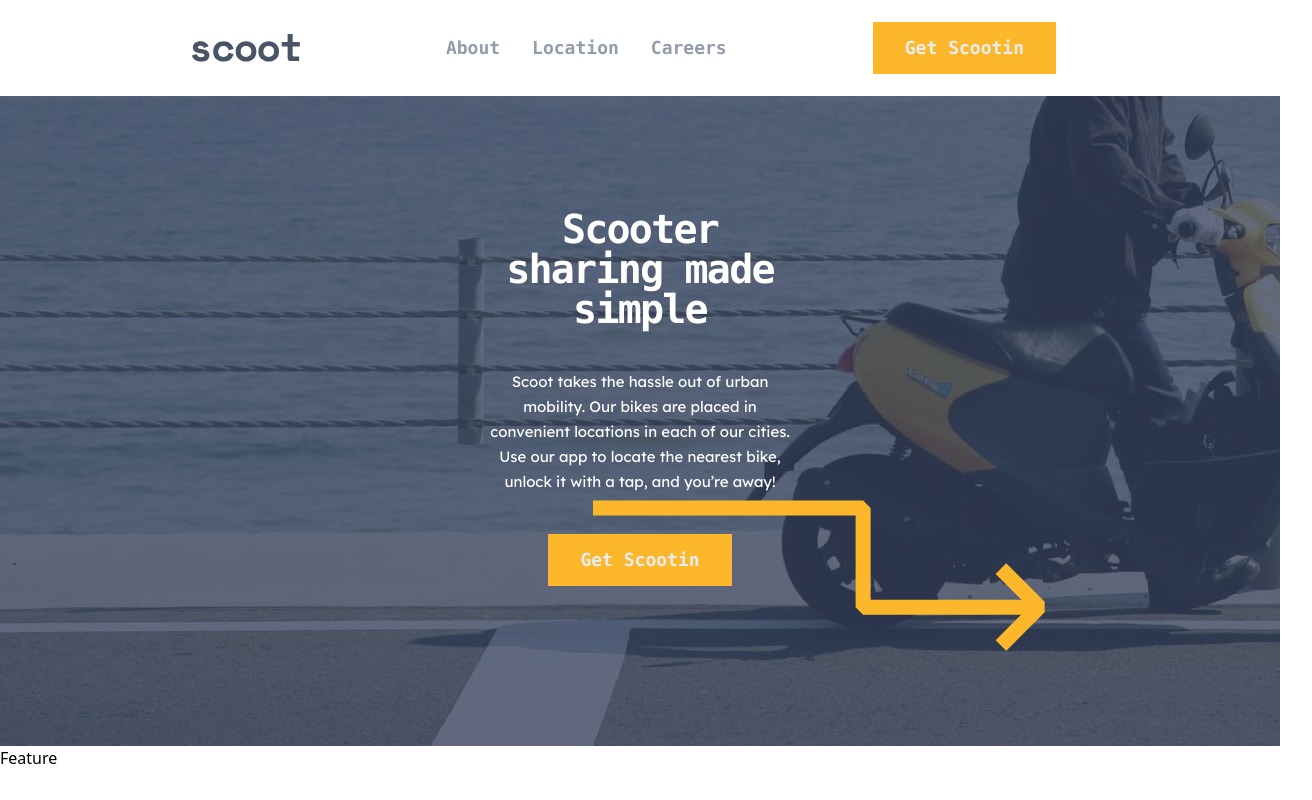
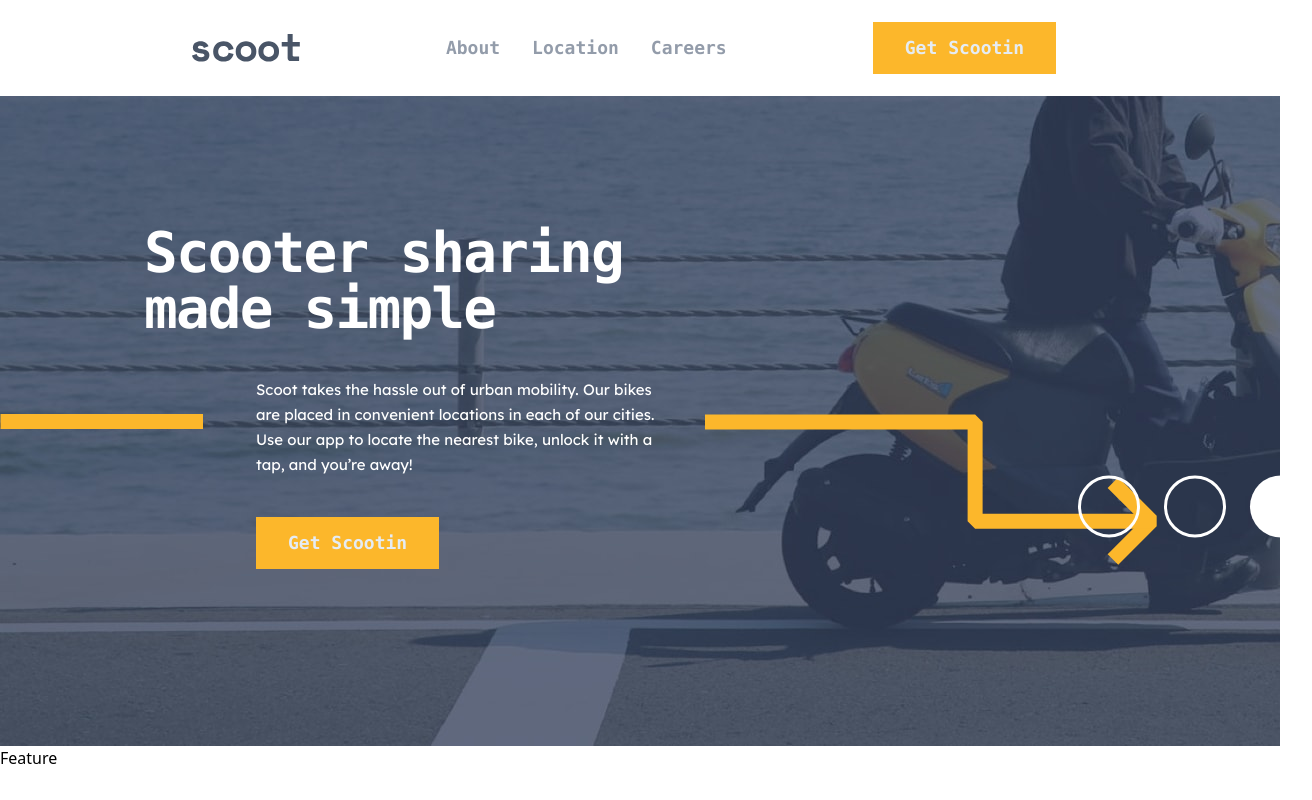
Before and after one commit to luc4sleite/scoot-website, a React (Vite) app: page / in a window 1280 px wide. Shown: the whole page, 1312 px wide, since content can reach past the window. Built offline with nearby package versions, Linux system fonts and the light colour scheme.

Commit message:
fix: banner from home with the responsive layout

```diff
--- a/src/components/Banner/index.jsx
+++ b/src/components/Banner/index.jsx
@@ -1,17 +1,33 @@
 import Button from "../Button";
 import rightArrow from "../../assets/patterns/right-arrow.svg";
+import whiteCircles from "../../assets/patterns/white-circles.svg";
+import line from "../../assets/patterns/line.svg";
 
 
 export default function Banner() {
   return (
-    <div className="w-screen h-[650px] flex flex-col justify-center items-center text-center gap-10 bg-home-hero-mobile md:bg-home-hero-tablet lg:bg-home-hero-desktop bg-no-repeat bg-cover pt-28 pb-40 overflow-hidden">
-      <h1 className="text-[40px]/[40px] text-white tracking-[-1.79px] font-mono font-bold w-[311px]">Scooter sharing made simple</h1>
-      <p className="font-lexend text-[15px]/[25px] text-white w-[311px]">Scoot takes the hassle out of urban mobility. Our bikes are placed in convenient locations in each of our cities. Use our app to locate the nearest bike, unlock it with a tap, and you’re away!</p>
-      <Button name="Get Scootin" />
+    <div className="w-screen h-[650px] flex flex-col justify-center items-center lg:items-start text-center gap-10 bg-home-hero-mobile md:bg-home-hero-tablet lg:bg-home-hero-desktop bg-no-repeat bg-cover pt-28 pb-40 overflow-hidden">
+      <h1 className="text-[40px]/[40px] md:text-[56px]/[56px] lg:text-left lg:ml-36 text-white tracking-[-1.79px] font-mono font-bold w-[311px] md:w-[573px]">Scooter sharing made simple</h1>
+      <p className="font-lexend text-[15px]/[25px] text-white w-[311px] md:w-[573px] lg:text-left lg:ml-64 lg:w-[405px]">Scoot takes the hassle out of urban mobility. Our bikes are placed in convenient locations in each of our cities. Use our app to locate the nearest bike, unlock it with a tap, and you’re away!</p>
+      <div className="lg:ml-56">
+        <Button name="Get Scootin" />
+      </div>
+
       <img
-        className="absolute top-[500px] right-[235px] z-0"
+        className="hidden lg:block absolute left-0 top-[414px]"
+        src={line}
+        alt="line"
+      />
+
+      <img
+        className="absolute top-[500px] right-[235px] md:top-[550px] md:-left-28 lg:top-[414px] lg:left-[705px] z-0"
         src={rightArrow}
         alt="right arrow"
+      />
+      <img
+        className="hidden md:block absolute top-[625px] -right-8 lg:top-[475px] z-0"
+        src={whiteCircles}
+        alt="circles"
       />
     </div>
   )
```
